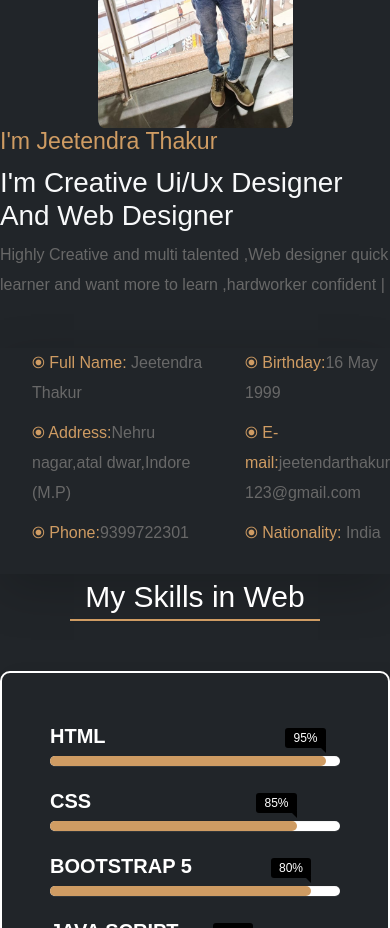
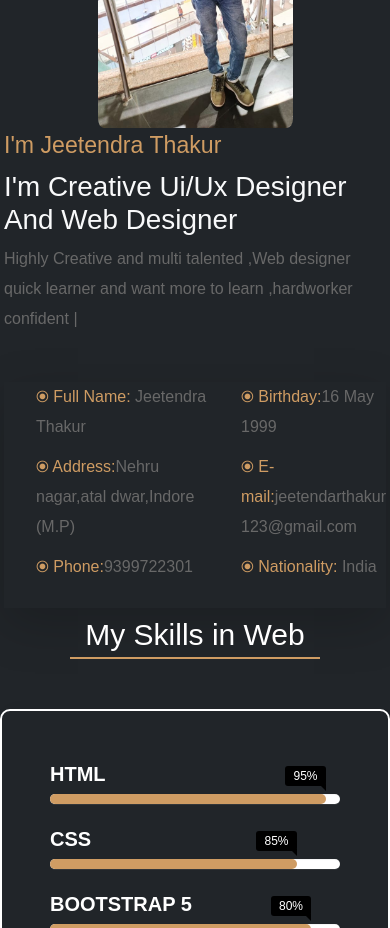
Before and after one commit to jeetendra16/jeet-portfolio, a website: page index.html in a window 390 px wide. Shown: the part 960-1888 px from the top of the page. Drawn offline with nearby package versions, Linux system fonts and the light colour scheme; files that its build step writes are made by us from their sources; a web font is replaced by a local one.

Commit message:
Update index.html

```diff
--- a/index.html
+++ b/index.html
@@ -150,7 +150,7 @@
           <div class="myimg col-12 col-md-6 p-md-5">
             <img src="images/myimg.jpg" alt="" />
           </div>
-          <div class="text_a_div col-md-6 mt-md-5 text-light p-md-5">
+          <div class="text_a_div col-md-6 mt-md-5 text-light p-1 p-md-5">
             <h3>I'm Jeetendra Thakur</h3>
             <h1>I'm Creative Ui/Ux Designer And Web Designer</h1>
             <p>
```
